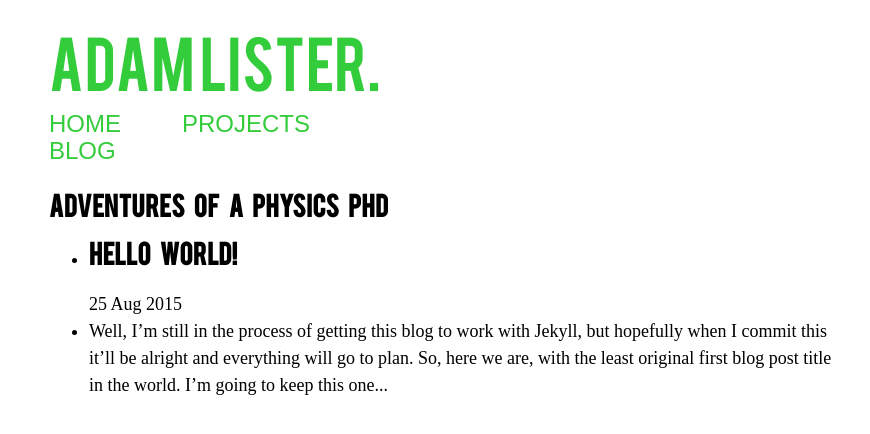
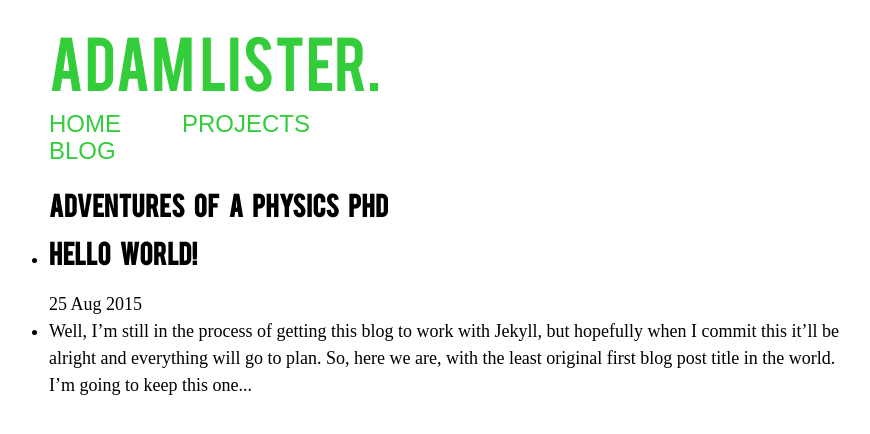
Before and after one commit to admlw/admlw.github.io, a Jekyll site: the page built from blog/index.html, in a window 1280 px wide. Shown: the top 434 px of the page, without its empty margins (191-1061 px from the left). Built offline with Jekyll 4.4.1, drawn with Linux system fonts in a browser that asks for light colours; some web fonts are replaced.

Commit message:
Update index.html

```diff
--- a/blog/index.html
+++ b/blog/index.html
@@ -3,12 +3,12 @@ layout: default
 title: Adventures of a Physics PhD
 ---
   <h2>{{ page.title }}</h2>
-  <ul class="posts" style="list-style-type=none;">
+  <ul class="posts" style="list-style-type=none;padding:0;margin:0;">
 
     {% for post in site.posts %}
-      <li style="list-style-type=none;">
+      <li>
       <h2><a href="{{ post.url }}" title="{{ post.title }}">{{ post.title }}</a></h2>
       <span>{{ post.date | date_to_string }}</span></li>
-      <li style="list-style-type=none;">{{ post.content | strip_html | truncatewords: 50 }}</li>
+      <li><span>{{ post.content | strip_html | truncatewords: 50 }}</span></li>
         {% endfor %}
       </ul>
```
